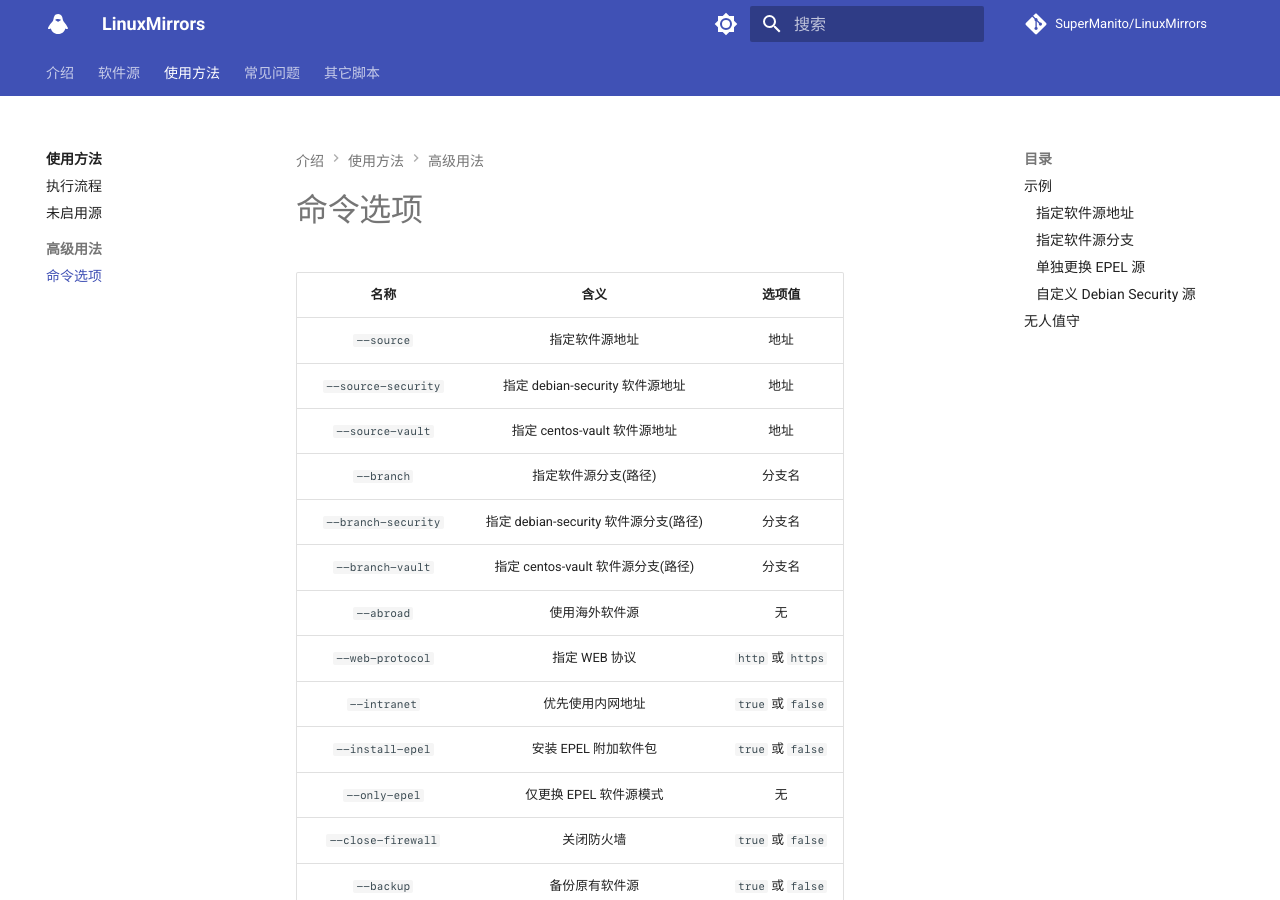
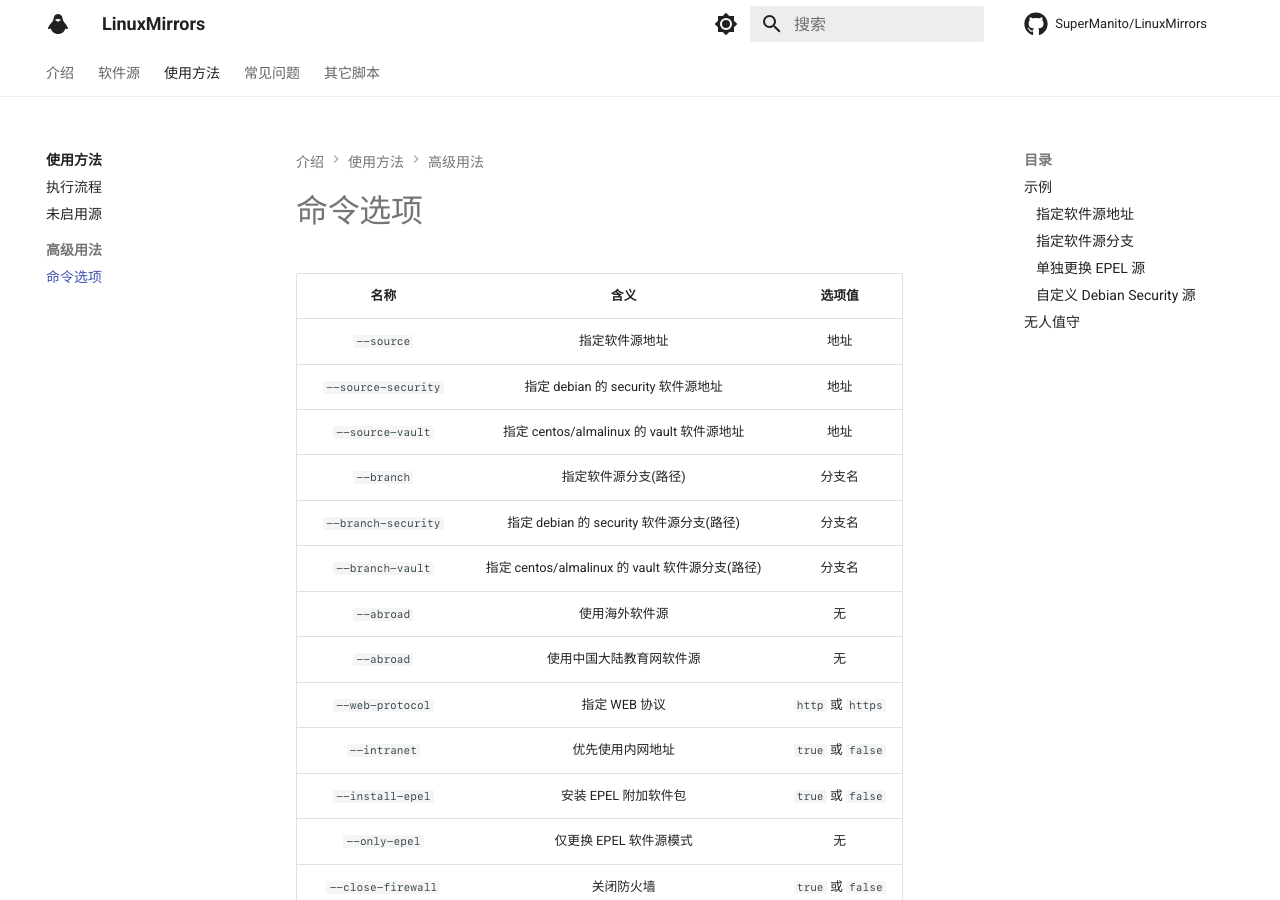
Before and after one commit to SuperManito/LinuxMirrors, an MkDocs documentation site: the page built from docs/use/command-options.md, in a window 1280 px wide and 900 px high. Built offline with MkDocs 1.6.1 and Material for MkDocs 9.7.7, drawn with Linux system fonts in a browser that asks for light colours; comment, search, counter and statistics services are not loaded; some of the changed text lies outside the part shown.

Commit message:
新增适配 OpenCloudOS & 一些优化

```diff
--- a/docs/use/command-options.md
+++ b/docs/use/command-options.md
@@ -1,12 +1,13 @@
 | 名称 | 含义 | 选项值 |
 | :-: | :-: | :-: |
 | `--source` | 指定软件源地址 | 地址 |
-| `--source-security` | 指定 debian-security 软件源地址 | 地址 |
-| `--source-vault` | 指定 centos-vault 软件源地址 | 地址 |
+| `--source-security` | 指定 debian 的 security 软件源地址 | 地址 |
+| `--source-vault` | 指定 centos/almalinux 的 vault 软件源地址 | 地址 |
 | `--branch` | 指定软件源分支(路径) | 分支名 |
-| `--branch-security` | 指定 debian-security 软件源分支(路径) | 分支名 |
-| `--branch-vault` | 指定 centos-vault 软件源分支(路径) | 分支名 |
+| `--branch-security` | 指定 debian 的 security 软件源分支(路径) | 分支名 |
+| `--branch-vault` | 指定 centos/almalinux 的 vault 软件源分支(路径) | 分支名 |
 | `--abroad` | 使用海外软件源 | 无 |
+| `--abroad` | 使用中国大陆教育网软件源 | 无 |
 | `--web-protocol` | 指定 WEB 协议 | `http` 或 `https` |
 | `--intranet` | 优先使用内网地址 | `true` 或 `false` |
 | `--install-epel` | 安装 EPEL 附加软件包 | `true` 或 `false` |
@@ -54,6 +55,10 @@
     <td align="center">centos/rocky</td>
 </tr>
 <tr>
+    <td><a href="https://fedoraproject.org/zh-Hans" target="_blank"><img src="/../assets/images/icon/fedora.ico" width="16" height="16" style="vertical-align: -0.15em"/></a>&nbsp;Fedora</td>
+    <td align="center">fedora</td>
+</tr>
+<tr>
     <td><a href="https://www.centos.org/centos-linux" target="_blank"><img src="/../assets/images/icon/centos.svg" width="16" height="16" style="vertical-align: -0.15em"/></a>&nbsp;CentOS</td>
     <td align="center">centos/centos-stream/centos-altarch/centos-vault</td>
 </tr>
@@ -63,11 +68,11 @@
 </tr>
 <tr>
     <td><a href="https://almalinux.org/zh-hans" target="_blank"><img src="/assets/images/icon/almalinux.svg" width="16" height="16" style="vertical-align: -0.25em"/></a>&nbsp;AlmaLinux</td>
-    <td align="center">almalinux</td>
+    <td align="center">almalinux/almalinux-vault</td>
 </tr>
 <tr>
-    <td><a href="https://fedoraproject.org/zh-Hans" target="_blank"><img src="/../assets/images/icon/fedora.ico" width="16" height="16" style="vertical-align: -0.15em"/></a>&nbsp;Fedora</td>
-    <td align="center">fedora</td>
+    <td><a href="https://www.opencloudos.org" target="_blank"><img src="/assets/images/icon/opencloudos.png" width="16" height="16" style="vertical-align: -0.25em"/></a>&nbsp;OpenCloudOS</td>
+    <td align="center">opencloudos</td>
 </tr>
 <tr>
     <td><a href="https://www.openeuler.org/zh" target="_blank"><img src="/../assets/images/icon/openeuler.ico" width="16" height="16" style="vertical-align: -0.25em"/></a>&nbsp;openEuler</td>
--- a/mkdocs.yml
+++ b/mkdocs.yml
@@ -2,7 +2,7 @@
 repo_name: SuperManito/LinuxMirrors
 repo_url: https://github.com/SuperManito/LinuxMirrors
 edit_uri: edit/main/docs/
-copyright: "Copyright &copy; 2023 <a href=\"https://github.com/SuperManito\" target=\"_blank\"> SuperManito</a>. Website built with <a href=\"https://www.netlify.com\" target=\"_blank\"><img height=\"64\" width=\"64\" src=\"/assets/images/icon/netlify.svg\" style=\"vertical-align: -0.75em\"></a>"
+copyright: "Copyright &copy; 2023 <a href=\"https://github.com/SuperManito\" target=\"_blank\"> SuperManito</a>. Website built with <a href=\"https://www.netlify.com\" target=\"_blank\"><img height=\"64\" width=\"64\" src=\"/assets/images/icon/netlify.svg\" style=\"vertical-align: -0.6em\"></a>"
 theme:
   name: material
   custom_dir: docs/theme
@@ -10,6 +10,7 @@
   favicon: assets/favicon.ico
   icon:
     logo: material/linux
+    repo: fontawesome/brands/github
     edit: material/file-document-edit-outline
     view: material/file-eye-outline
     admonition:
@@ -28,16 +29,19 @@
   palette:
     # Palette toggle for light mode
     - scheme: default
+      primary: white
       toggle:
         icon: material/brightness-7
         name: Switch to dark mode
     # Palette toggle for dark mode
     - scheme: slate
+      primary: indigo
       toggle:
         icon: material/brightness-4
         name: Switch to light mode
   features:
     - header.autohide
+    - navigation.top
     - navigation.tabs
     - navigation.path
     - navigation.instant
```
Also changed, not shown: README.md (+60 -61 lines), docs/index.md (+10 -4 lines), docs/mirrors.md (+20 -20 lines), docs/other/index.md (+1 -1 lines), docs/use/index.md (+6 -14 lines), docs/assets/images/icon/opencloudos.png (added), 2 other files.
